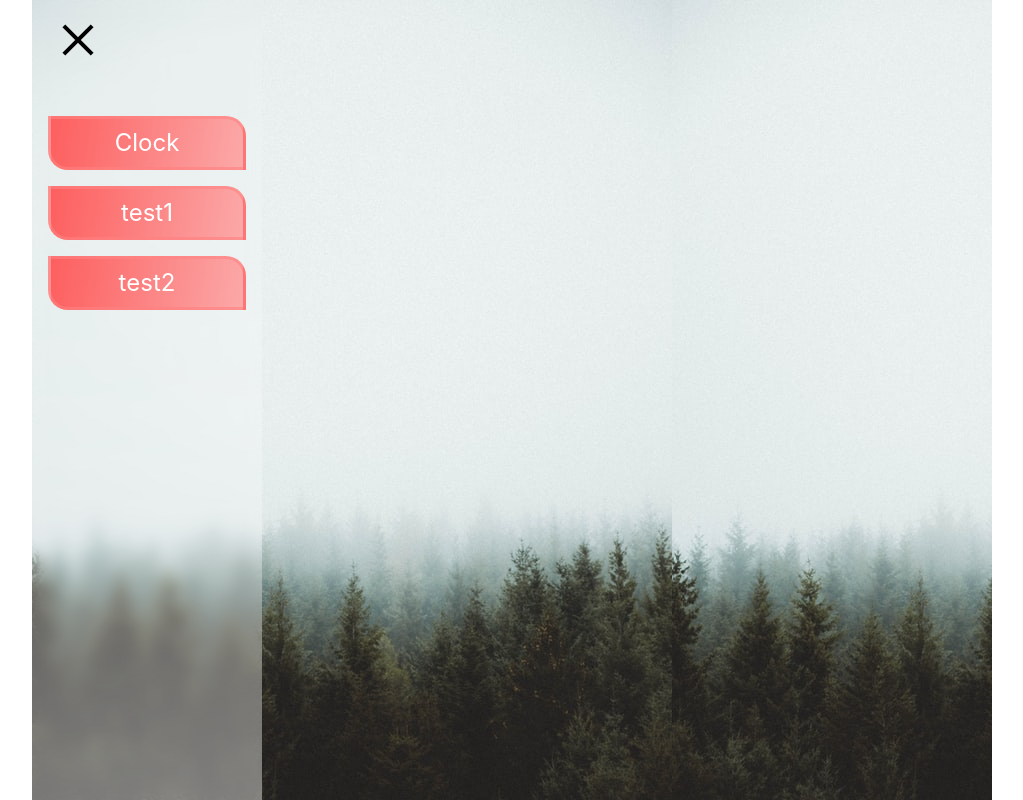
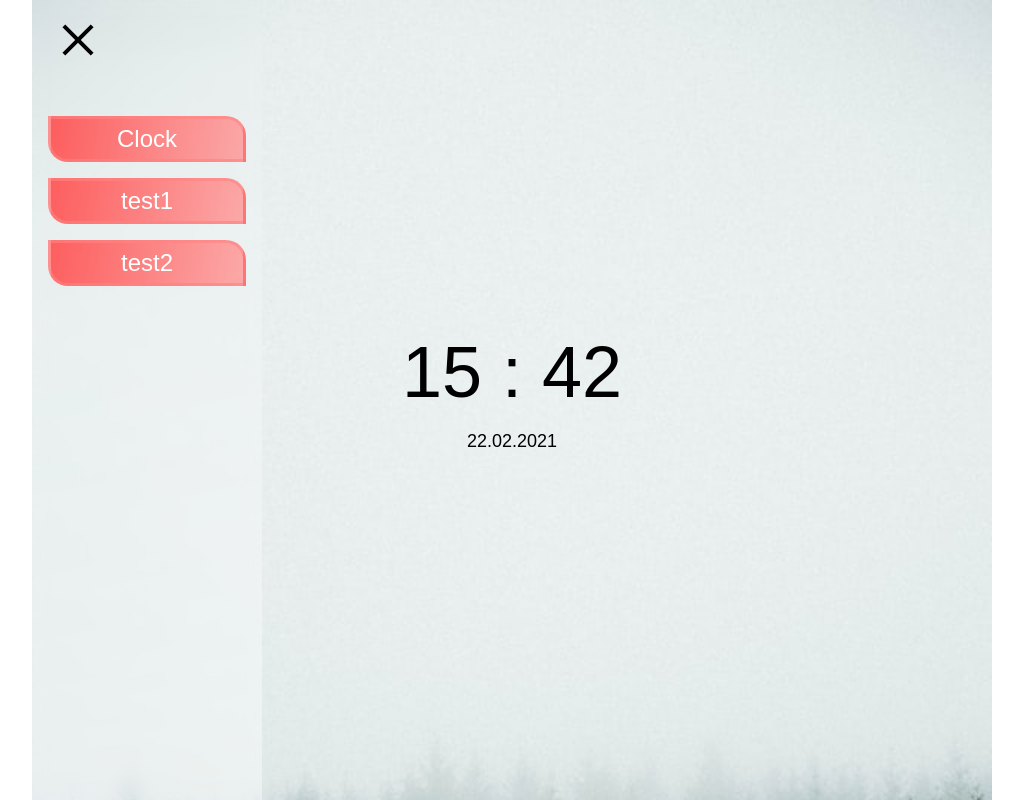
Before and after one commit to MichalSzeniak/multiTool, a React (Create React App) app: page / in a window 1280 px wide. Both pictures are taken after a click on the button 206 px from the left and 41 px from the top of the page. Shown: the whole page, without its empty margins (128-1151 px from the left). Built offline with nearby package versions, Linux system fonts and the light colour scheme.

Commit message:
feat: clock

```diff
--- a/src/App.js
+++ b/src/App.js
@@ -1,7 +1,8 @@
-import './App.scss';
+import './scss/App.scss';
 import { BrowserRouter as Router } from 'react-router-dom';
 
 import Navigation from './Components/layout/Navigation';
+import Page from './Components/layout/Page';
 
 function App() {
   return (
@@ -10,7 +11,9 @@ function App() {
         <header>
           <Navigation />
         </header>
-
+        <main>
+          <Page/>
+        </main>
       </div>
     </Router>
   );
--- a/src/Components/layout/Hamburger.js
+++ b/src/Components/layout/Hamburger.js
@@ -1,10 +1,7 @@
 import React, {useState} from 'react'
 
-const Hamburger = ({hamburgerActive, sethamburgerActive}) => {
+const Hamburger = ({handleHamburger, hamburgerActive}) => {
 
-    const handleHamburger = () => {
-        sethamburgerActive(!hamburgerActive)
-    }
 
     return (
         <button className={hamburgerActive ? "hamburger hamburger__active" : "hamburger"} onClick={handleHamburger}>
--- a/src/Components/layout/Navigation.js
+++ b/src/Components/layout/Navigation.js
@@ -3,26 +3,32 @@ import { NavLink } from 'react-router-dom';
 import Hamburger from './Hamburger';
 
 const navList = [{ name: 'Clock', path: '/' },
-{ name: 'test1', path: '/' },
-{ name: 'test2', path: '/' }];
+{ name: 'test1', path: '/placki' },
+{ name: 'test2', path: '/maslo' }];
 
 
-const navigationItems = navList.map((item) => (
-    <NavLink className="navigation__link" to={item.path}>
-  <li className="navigation__list--item" key={item.name}>
-    {item.name}
-  </li>
-  </NavLink>
-));
+
 
 const Navigation = () => {
   const [hamburgerActive, sethamburgerActive] = useState(false);
 
+  const handleHamburger = () => {
+    sethamburgerActive(!hamburgerActive)
+}
+
+const navigationItems = navList.map((item) => (
+  <NavLink className="navigation__link" exact to={item.path} onClick={handleHamburger} key={item.name}>
+<li className="navigation__list--item">
+  {item.name}
+</li>
+</NavLink>
+));
+
   return (
     <div>
       <Hamburger
-        hamburgerActive={hamburgerActive}
-        sethamburgerActive={sethamburgerActive}
+      handleHamburger={handleHamburger}
+      hamburgerActive={hamburgerActive}
       />
       <nav
         className={
--- /dev/null
+++ b/src/Components/layout/Page.js
@@ -0,0 +1,16 @@
+import React from 'react'
+import {Switch, Route} from 'react-router-dom'
+
+import Clock from './Pages/Clock'
+
+const Page = () => {
+    return (
+        <div>
+            <Switch>
+                <Route path="/" exact render={() => <Clock />}/>
+            </Switch>
+        </div>
+    )
+}
+
+export default Page
--- /dev/null
+++ b/src/Components/layout/Pages/Clock.js
@@ -0,0 +1,29 @@
+import React, { useState, useEffect } from 'react';
+
+const Clock = () => {
+  const [date, setDate] = useState(new Date());
+
+  useEffect(() => {
+    const timerID = setInterval(() => dateUpdate(), 1000);
+  });
+
+  const dateUpdate = () => {
+    setDate(new Date());
+  };
+
+  const day = date.getDate();
+  const month = date.getMonth() + 1;
+  const year = date.getFullYear()
+
+  return (
+    <div className="clockSection">
+      <h2 className="clock">
+        {date.getHours() < 10 ? `0${date.getHours()}` : date.getHours()} :{' '}
+        {date.getMinutes() < 10 ? `0${date.getMinutes()}` : date.getMinutes()}{' '}
+      </h2>
+      <p className="date">{day < 10 ? `0${day}` : day}.{month < 10 ? `0${month}` : month}.{year}</p>
+    </div>
+  );
+};
+
+export default Clock;
--- a/src/index.js
+++ b/src/index.js
@@ -1,8 +1,7 @@
 import React from 'react';
 import ReactDOM from 'react-dom';
-import './index.scss';
+import './scss/index.scss';
 import App from './App';
-import 'bootstrap/dist/css/bootstrap.min.css';
 
 ReactDOM.render(
     <App />,
--- a/src/App.scss
+++ b/src/scss/App.scss
@@ -3,7 +3,8 @@
   max-width: 960px;
   height: 100vh;
   margin: 0 auto;
-  background-image: url(./Assets/background-img.jpg);
+  background-image: url(../Assets/background-img.jpg);
+  background-size: cover;
 
   @media(max-height: 700px) {
     background-size: cover;
--- /dev/null
+++ b/src/scss/Clock.scss
@@ -0,0 +1,18 @@
+.clockSection {
+    height: 100vh;
+    display: flex;
+    flex-direction: column;
+    justify-content: center;
+    align-items: center;
+}
+
+.clock {
+    font-size: 72px;
+    font-weight: 400;
+    margin: 0;
+}
+
+.date {
+    font-size: 18px;
+    font-weight: 400;
+}
--- a/src/scss/Hamburger.scss
+++ b/src/scss/Hamburger.scss
@@ -8,6 +8,7 @@
     border: none;
     background-color: transparent;
     z-index: 2;
+   cursor: pointer;
 
     &__box {
         width: 40px;
--- a/src/scss/Navigation.scss
+++ b/src/scss/Navigation.scss
@@ -1,19 +1,21 @@
 .navigation {
     position: absolute;
     top: 0;
-    left: -1000px;
+    left: -1500px;
     width: 230px;
     height: 100%;
     background: linear-gradient(348.04deg, rgba(255, 255, 255, 0.42) 0%, rgba(255, 255, 255, 0) 102.14%);
     backdrop-filter: blur(7px);
     z-index: 1;
-    transition: 0.3s left ease-in-out;
+    transition: 0.3s all ease-in-out;
     display: flex;
     flex-direction: column;
+    visibility: hidden;
 
 
     &__active {
         left: 0;
+        visibility: visible;
     }
 
     &__list {
--- a/src/index.scss
+++ b/src/scss/index.scss
@@ -1,5 +1,6 @@
-@import './scss/Hamburger.scss';
-@import './scss/Navigation.scss';
+@import './Hamburger.scss';
+@import './Navigation.scss';
+@import './Clock.scss';
 
 html {
     /* box-sizing: border-box; */
```
